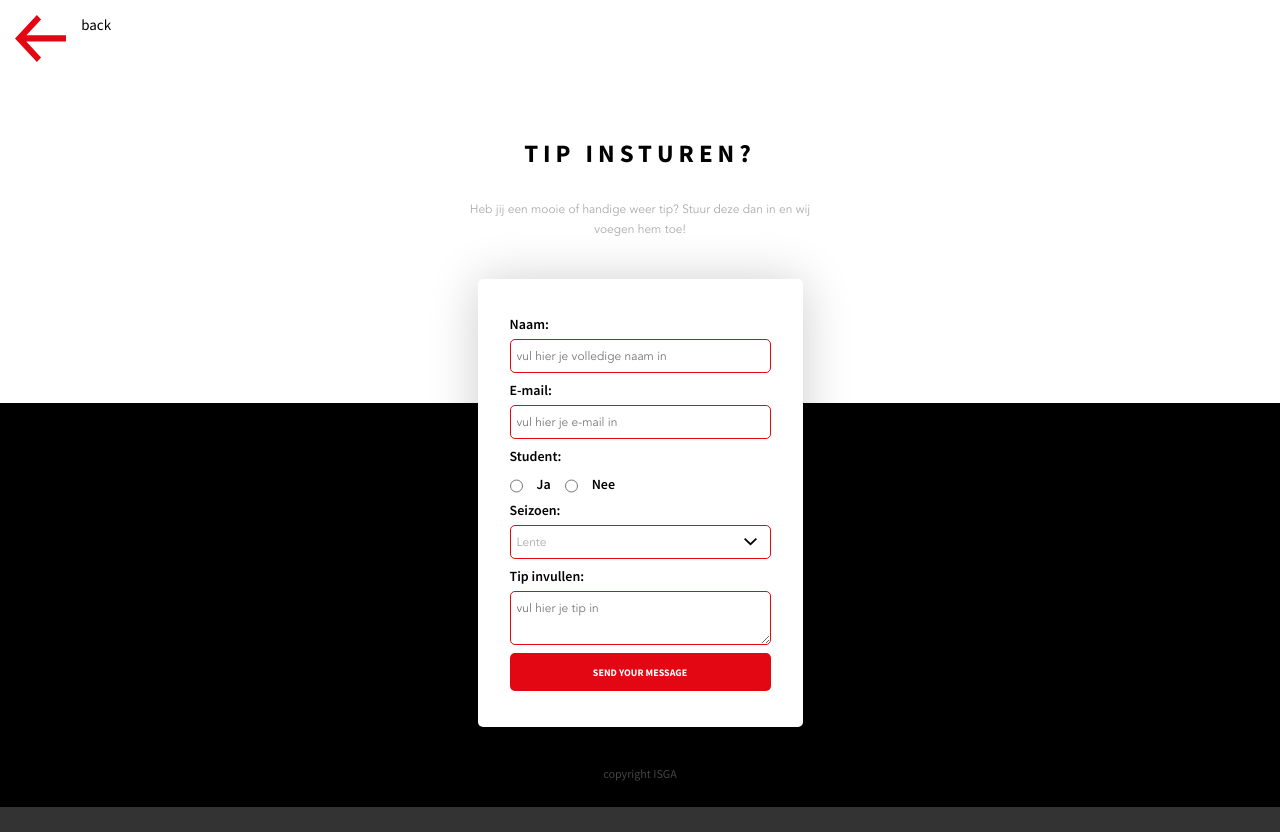
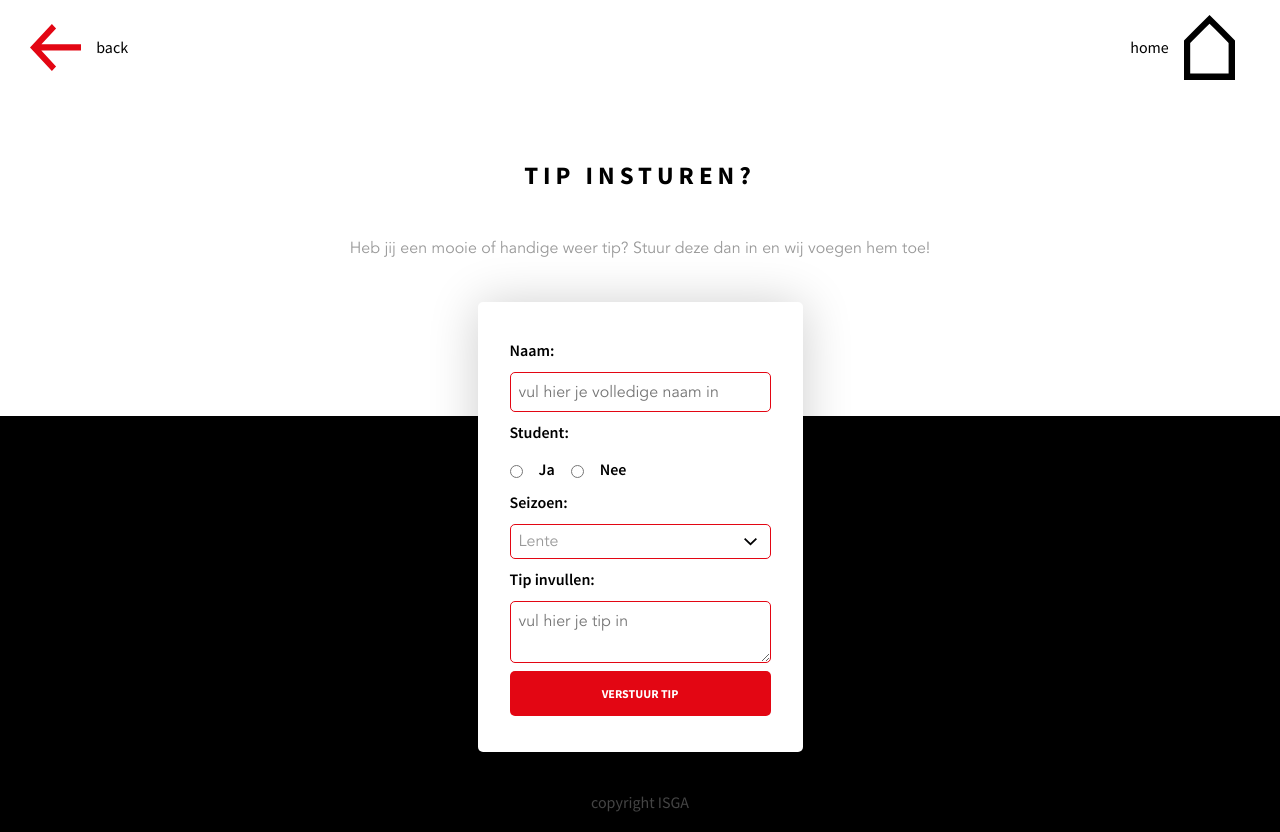
Before and after one commit to DaanKetelaars/ISGA, a plain HTML site: page tipform.html in a window 1280 px wide. Before the commit the page ends 807 px from the top, so only its background shows below. Drawn offline with Linux system fonts and the light colour scheme.

Commit message:
New update

```diff
--- a/css/main.css
+++ b/css/main.css
@@ -17,6 +17,7 @@ body {
   display: flex;
   flex-direction: column;
   position: relative;
+  font: 100%/1.618 sans-serif;
 }
 
 h1, h2, p, a, ul, li {
@@ -26,8 +27,7 @@ h1, h2, p, a, ul, li {
 }
 
 p {
-  font-size: 12px;
-  line-height: 20px;
+  font-size: 16px;
 }
 
 a {
@@ -79,14 +79,14 @@ header h1 {
 
 header p {
   font-family: 'Avenir';
-  font-size: 12px;
-  color: #AAAAAA;
+  font-size: 16px;
+  color: #999;
   letter-spacing: 0;
   text-align: center;
-  line-height: 20px;
   margin-top: 2.5em;
   height: auto;
-  width: 80%;
+  padding-left: 1.5em;
+  padding-right: 1.5em;
 }
 
 header img {
@@ -100,7 +100,7 @@ header .btn {
   background: #E30613;
   border-radius: 5px;
   font-family: 'SourceSansPro-Bold';
-  font-size: 10px;
+  font-size: 12px;
   text-transform: uppercase;
   padding: 1.25em 3em;
   margin-top: 2em;
@@ -111,15 +111,23 @@ header .btn {
   flex-direction: column;
 }
 
+.top-navbar {
+  width: 100%;
+  display: flex;
+  align-items: center;
+  flex-direction: row;
+  justify-content: space-between;
+}
+
 a.back-btn {
-  display: flex;
-  width: 100%;
-  margin-top: 1em;
-  margin-left: 2em;
-  justify-content: flex-start;
   color: #000;
   font-family: 'SourceSansPro-Regular';
-  font-size: 15px;
+  font-size: 16px;
+  margin-left: 30px;
+  margin-right: auto;
+  margin-top: 15px;
+  display: flex;
+  align-items: center;
 }
 
 a.back-btn img {
@@ -129,17 +137,32 @@ a.back-btn img {
   margin-top: 0px;
 }
 
+a.home-btn {
+  color: #000;
+  font-family: 'SourceSansPro-Regular';
+  font-size: 16px;
+  margin-left: 0;
+  margin-right: 30px;
+  margin-top: 15px;
+  display: flex;
+  align-items: center;
+}
+
+a.home-btn img {
+  width: 4vw;
+  margin-right: 15px;
+  margin-bottom: 0px;
+  margin-top: 0px;
+  margin-left: 15px;
+}
+
 .cards {
   display: flex;
   justify-content: center;
   align-items: center;
   flex-direction: column;
-  /* margin-top: 5em; */
 }
 
-.cards-home {
-  margin-top: 1.5em;
-}
 
 .card {
   border-radius: 5px;
@@ -183,7 +206,7 @@ a.back-btn img {
 footer {
   padding: 1em;
   text-align: center;
-  position: fixed;
+  position: absolute;
   bottom: 0;
   width: 100%;
   z-index: 1;
@@ -192,7 +215,7 @@ footer {
 
 footer p {
   font-family: 'SourceSansPro-Regular';
-  font-size: 12px;
+  font-size: 16px;
   color: #444444;
 }
 
@@ -224,16 +247,18 @@ footer p {
 
 .season-card p strong {
   font-family: 'SourceSansPro-SemiBold';
-  font-size: 12px;
+  font-size: 16px;
   color: #000000;
   text-align: center;
+  padding-left: 1em;
+  padding-right: 1em;
 }
 
 .season-card a.btn {
   background: #E30613;
   border-radius: 5px;
   font-family: 'SourceSansPro-Bold';
-  font-size: 10px;
+  font-size: 12px;
   text-transform: uppercase;
   padding: 1.25em 3em;
   margin-top: 2em;
@@ -276,7 +301,7 @@ footer p {
   border-radius: 5px;
   padding: 1em;
   width: 325px;
-  height: 175px;
+  height: 200px;
   margin-bottom: 2em;
   display: flex;
   justify-content: center;
@@ -301,17 +326,18 @@ footer p {
 
 .tip-card p {
   font-family: 'Avenir';
-  font-size: 12px;
-  color: #AAAAAA;
+  font-size: 14px;
+  color: #999;
   letter-spacing: 0;
   text-align: center;
-  line-height: 20px;
   margin-bottom: 1em;
+  padding-left: 1em;
+  padding-right: 1em;
 }
 
 .tip-card strong {
   font-family: 'SourceSansPro-SemiBold';
-  font-size: 12px;
+  font-size: 16px;
   color: #E30613;
   text-align: center;
 }
@@ -320,7 +346,7 @@ footer p {
   border-radius: 5px;
   padding: 1em;
   width: 325px;
-  height: 175px;
+  height: 200px;
   margin-bottom: 2em;
   display: flex;
   justify-content: center;
@@ -345,12 +371,13 @@ footer p {
 
 .app-card p {
   font-family: 'Avenir';
-  font-size: 12px;
-  color: #AAAAAA;
+  font-size: 14px;
+  color: #999;
   letter-spacing: 0;
   text-align: center;
-  line-height: 20px;
   margin-bottom: 1em;
+  padding-left: 1em;
+  padding-right: 1em;
 }
 
 .app-card .btn-container {
@@ -370,7 +397,7 @@ footer p {
   border: 1px solid #E30613;
   border-radius: 5px;
   font-family: 'SourceSansPro-Bold';
-  font-size: 12px;
+  font-size: 16px;
   color: #E30613;
   text-align: center;
 }
@@ -410,7 +437,7 @@ form div {
 
 form label {
   font-family: 'SourceSansPro-SemiBold';
-  font-size: 14px;
+  font-size: 16px;
   color: #000000;
   text-align: left;
 }
@@ -421,10 +448,9 @@ form input {
   padding: .5em;
   margin-top: .5em;
   font-family: 'Avenir';
-  font-size: 12px;
-  color: #AAAAAA;
+  font-size: 16px;
+  color: #999;
   text-align: left;
-  line-height: 20px;
 }
 
 form textarea {
@@ -433,10 +459,9 @@ form textarea {
   padding: .5em;
   margin-top: .5em;
   font-family: 'Avenir';
-  font-size: 12px;
-  color: #AAAAAA;
+  font-size: 16px;
+  color: #999;
   text-align: left;
-  line-height: 20px;
 }
 
 form select {
@@ -446,10 +471,9 @@ form select {
   padding: .5em;
   margin-top: .5em;
   font-family: 'Avenir';
-  font-size: 12px;
-  color: #AAAAAA;
+  font-size: 16px;
+  color: #999;
   text-align: left;
-  line-height: 20px;
   -webkit-appearance: none;
   -moz-appearance: none;
   appearance: none;
@@ -461,7 +485,7 @@ form select {
   border: none;
   border-radius: 5px;
   font-family: 'SourceSansPro-Bold';
-  font-size: 10px;
+  font-size: 12px;
   text-transform: uppercase;
   padding: 1.25em 3em;
   color: #FFFFFF;
--- a/tipform.html
+++ b/tipform.html
@@ -19,21 +19,20 @@
 <body>
 
 	<section>
-		<a href="tips.html" class="back-btn"><img src="assets/svg/back.svg" alt="">back</a>
+		<div class="top-navbar">
+			<a href="tips.html" class="back-btn"><img src="assets/svg/back.svg" alt="">back</a>
+			<a href="index.html" class="home-btn">home<img src="assets/svg/home.svg" alt=""></a>
+		</div>
 		<header>
 			<h1>Tip insturen?</h1>
 			<p>Heb jij een mooie of handige weer tip? Stuur deze dan in en wij voegen hem toe!</p>
 		</header>
 
 		<div class="form">
-			<form action="" method="post">
+			<form action="tipform.html" method="post">
 				<div>
 					<label for="name">Naam:</label>
 					<input type="text" id="name" name="user_name" placeholder="vul hier je volledige naam in" />
-				</div>
-				<div>
-					<label for="mail">E-mail:</label>
-					<input type="email" id="mail" name="user_email" placeholder="vul hier je e-mail in" />
 				</div>
 				<div>
 					<label for="mail">Student:</label>
@@ -59,7 +58,7 @@
 				</div>
 
 				<div class="send-btn">
-					<button type="submit">Send your message</button>
+					<button type="submit">Verstuur tip</button>
 				</div>
 			</form>
 	</section>
```
Also changed, not shown: season.html (+4 -1 lines), tips.html (+4 -1 lines), weerapps.html (+4 -1 lines), assets/svg/home.svg (added).
